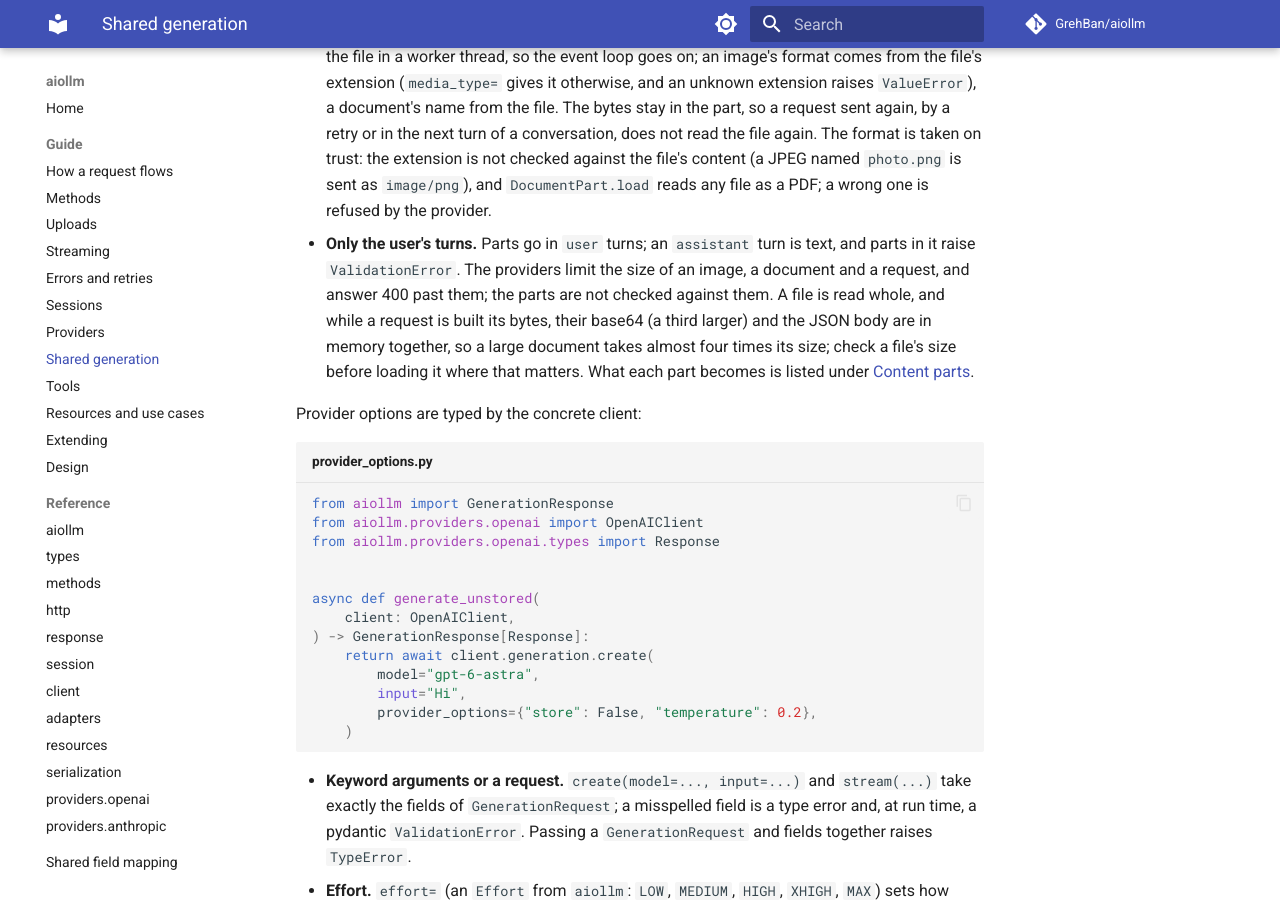
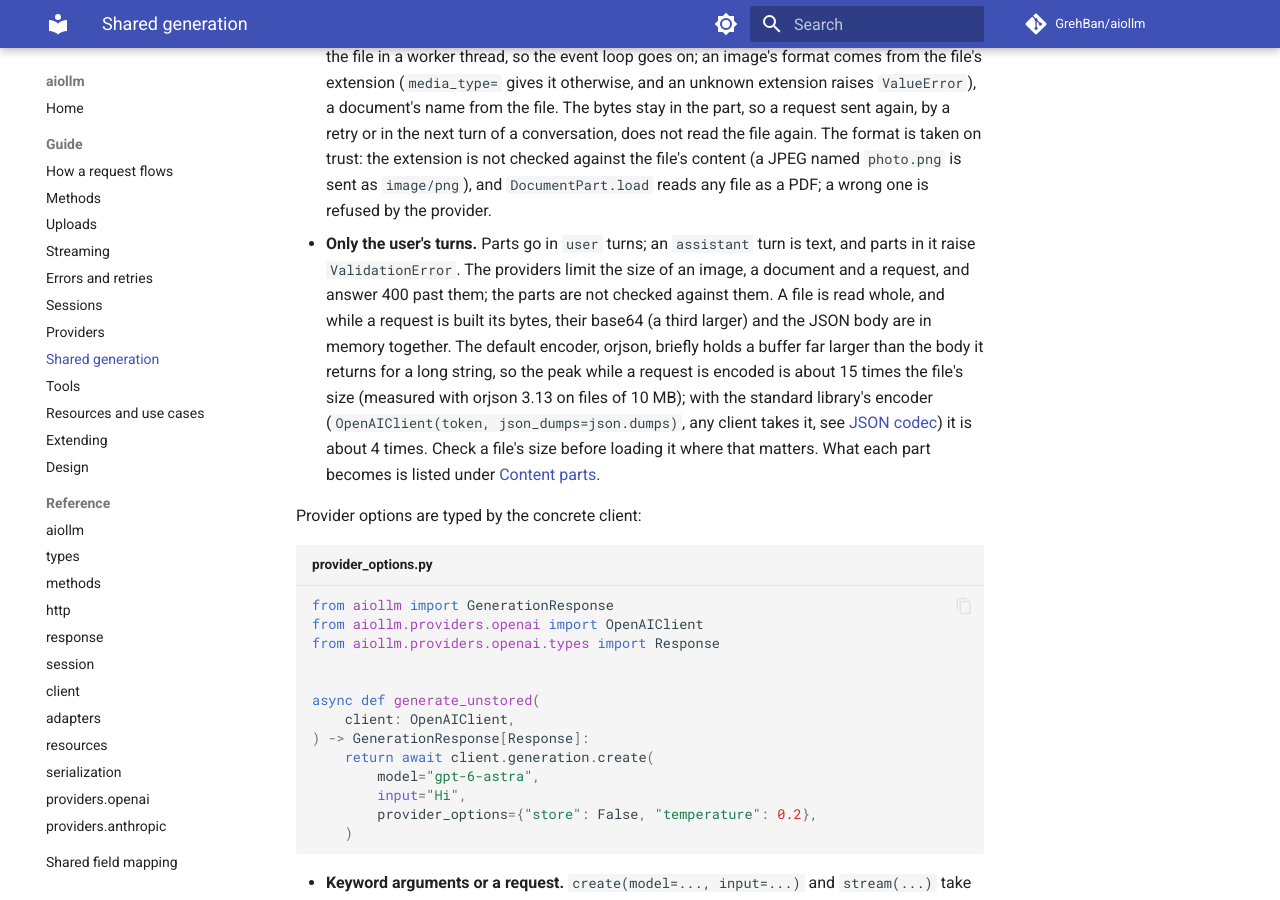
Before and after one commit to GrehBan/ai_api, an MkDocs documentation site: the page built from docs/guide/generation.md, in a window 1280 px wide and 900 px high, scrolled down 1924 px. Built offline with MkDocs 1.6.1 and Material for MkDocs 9.7.7, drawn with Linux system fonts in a browser that asks for light colours; comment, search, counter and statistics services are not loaded.

Commit message:
Guide: the measured peak memory of a request with a loaded file
orjson briefly holds a buffer of about 12.7 times a file's size when it
encodes the file's base64 string, so the peak is about 15 times, not
the four the guide gave; with json_dumps=json.dumps it is about 4.

Claude-Session: https://claude.ai/code/session_01RchHJdxZs4zq3rQgUmMxnr

```diff
--- a/docs/guide/generation.md
+++ b/docs/guide/generation.md
@@ -74,7 +74,7 @@ async def describe(
 
 - **Bytes or a URL.** An `ImagePart` or a `DocumentPart` holds the file's bytes, sent inline in base64, or a URL the provider downloads it from, exactly one of them. `ImagePart(data=..., media_type="image/png")` takes bytes already in memory; JPEG, PNG, GIF and WebP are the formats both providers take. A document is a PDF; `DocumentPart(data=..., filename=...)` names it: OpenAI's `filename` (`document.pdf` otherwise) and Anthropic's `title`.
 - **Reading a file.** `await ImagePart.load(path)` and `await DocumentPart.load(path)` read the file in a worker thread, so the event loop goes on; an image's format comes from the file's extension (`media_type=` gives it otherwise, and an unknown extension raises `ValueError`), a document's name from the file. The bytes stay in the part, so a request sent again, by a retry or in the next turn of a conversation, does not read the file again. The format is taken on trust: the extension is not checked against the file's content (a JPEG named `photo.png` is sent as `image/png`), and `DocumentPart.load` reads any file as a PDF; a wrong one is refused by the provider.
-- **Only the user's turns.** Parts go in `user` turns; an `assistant` turn is text, and parts in it raise `ValidationError`. The providers limit the size of an image, a document and a request, and answer 400 past them; the parts are not checked against them. A file is read whole, and while a request is built its bytes, their base64 (a third larger) and the JSON body are in memory together, so a large document takes almost four times its size; check a file's size before loading it where that matters. What each part becomes is listed under [Content parts](../unification.md#content-parts).
+- **Only the user's turns.** Parts go in `user` turns; an `assistant` turn is text, and parts in it raise `ValidationError`. The providers limit the size of an image, a document and a request, and answer 400 past them; the parts are not checked against them. A file is read whole, and while a request is built its bytes, their base64 (a third larger) and the JSON body are in memory together. The default encoder, orjson, briefly holds a buffer far larger than the body it returns for a long string, so the peak while a request is encoded is about 15 times the file's size (measured with orjson 3.13 on files of 10 MB); with the standard library's encoder (`OpenAIClient(token, json_dumps=json.dumps)`, any client takes it, see [JSON codec](sessions.md#json-codec)) it is about 4 times. Check a file's size before loading it where that matters. What each part becomes is listed under [Content parts](../unification.md#content-parts).
 
 Provider options are typed by the concrete client:
 
```
Also changed, not shown: CHANGES/+parts-memory-guide.fixed.md (added, +4 -0 lines).
